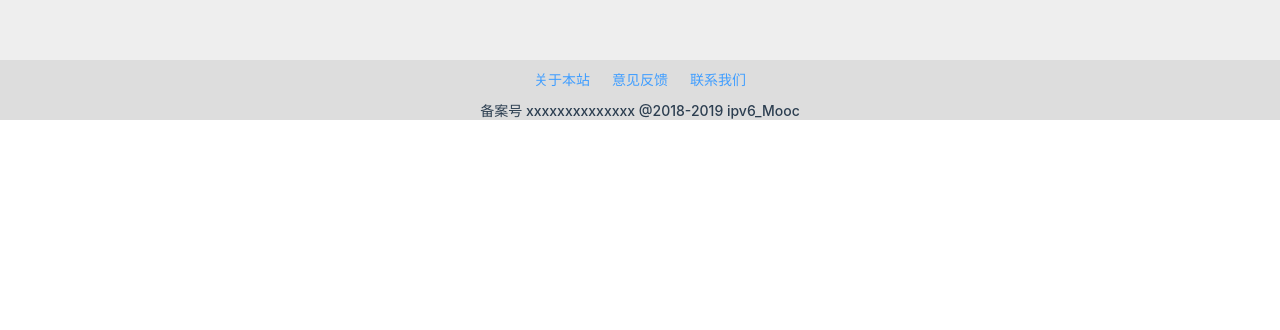
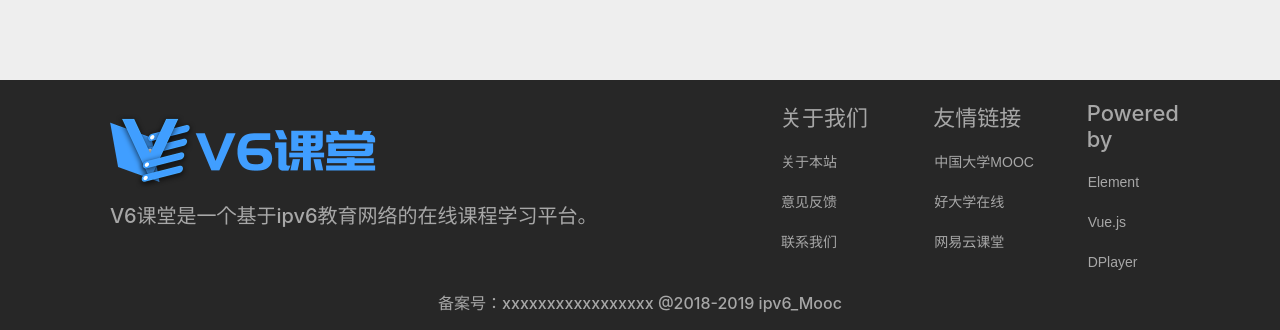
Before and after one commit to HIT-Go-Forward/ipv6_mooc_web, a Vue app: page / in a window 1280 px wide. Shown: the part 944-1274 px from the top of the page. Before the commit the page ends 1064 px from the top, so only its background shows below. Built offline with nearby package versions, Linux system fonts and the light colour scheme; no server answers; what mavon-editor would draw is missing.

Commit message:
finish footer

```diff
--- a/src/components/Homepage/Footer.vue
+++ b/src/components/Homepage/Footer.vue
@@ -1,12 +1,53 @@
 <template>
     <el-col class="footer"  :span="24">
-        <el-row class="" type="flex" justify="center">
-                <el-button type="text">关于本站</el-button>
-                <el-button type="text">意见反馈</el-button>
-                <el-button type="text">联系我们</el-button>
+        <el-row class="link" type="flex" justify="center">
+            <el-col class="info" :span="12">
+                <el-row>
+                    <img class="logo" src="../../assets/image/logo.png" alt="">
+                </el-row>
+                <div class="introduction">
+                    V6课堂是一个基于ipv6教育网络的在线课程学习平台。
+                </div>
+            </el-col>
+            <el-col class="about" :span="2">
+                <el-row class="title">关于我们</el-row>
+                <el-row>
+                    <el-button class="link-button" type="text">关于本站</el-button>
+                </el-row>
+                <el-row>
+                    <el-button class="link-button" type="text">意见反馈</el-button>
+                </el-row>
+                <el-row>
+                    <el-button class="link-button" type="text">联系我们</el-button>
+                </el-row>
+            </el-col>
+            <el-col class='blogroll' :span="2">
+                <el-row class="title">友情链接</el-row>
+                <el-row>
+                    <el-button class="link-button" type="text" onclick="window.open('https://www.icourse163.org', '_blank')">中国大学MOOC</el-button>
+                </el-row>
+                <el-row>
+                    <el-button class="link-button" type="text" onclick="window.open('https://www.cnmooc.org', '_blank')">好大学在线</el-button>
+                </el-row>
+                <el-row>
+                    <el-button class="link-button" type="text" onclick="window.open('https://study.163.com', '_blank')">网易云课堂</el-button>
+                </el-row>
+            </el-col>
+            <el-col class="power" :span="2">
+                <el-row class="title">Powered by</el-row>
+                <el-row>
+                    <el-button class="link-button" type="text" onclick="window.open('https://element.eleme.cn', '_blank')">Element</el-button>
+                </el-row>
+                <el-row>
+                    <el-button class="link-button" type="text" onclick="window.open('https://vuefe.cn', '_blank')">Vue.js</el-button>
+                </el-row>
+                <el-row>
+                    <el-button class="link-button" type="text" onclick="window.open('http://dplayer.js.org', '_blank')">DPlayer</el-button>
+                </el-row>
+            </el-col>
         </el-row>
-        <div>
-            <span class="footer-right">备案号 xxxxxxxxxxxxxx    @2018-2019  ipv6_Mooc</span>
+        <div class="record">
+            <span class="footer-right">备案号：xxxxxxxxxxxxxxxxx @2018-2019  ipv6_Mooc</span>
         </div>
     </el-col>
 </template>
@@ -19,10 +60,47 @@
 
 <style scoped>
     .footer{
-        background-color: #ddd;
+        background-color: #272727;
+        height: 250px;
+        padding: 20px;
+        margin-top: 20px;
+    }
+    .logo{
+        float: left;
+        height: 100px;
+    }
+    .link-button{
+        color: #a7a7a7;
+    }
+    .link-button :hover{
+        color: cyan;
+    }
+    .about, .blogroll, .power{
+        margin: 0 0 0 50px;
+        text-align: left;
+        color: #a7a7a7;
+    }
+    .title{
+        font-size: 22px;
+        margin: 0 0 10px 10px;
+        font-weight: 500;
+    }
+    .record{
+        margin-top: 10px;
+    }
+    .introduction{
+        color: #a7a7a7;
+        font-size: 20px;
+        font-weight: 500;
+        margin: 0 0 0 10px;
+        text-align: left;
+    }
+    .link{
+        height: 180px;
     }
     .footer-right{
-        font-size: 14px;
+        color: #a7a7a7;
+        font-size: 16px;
         font-weight: 500;
     }
     .el-row > .el-button{
--- a/src/components/Homepage/courseByCategory.vue
+++ b/src/components/Homepage/courseByCategory.vue
@@ -7,13 +7,14 @@
             <el-tab-pane v-for="category in categoryList" :key="category.id" :label="category.name" :name="category.name">
                 <course-item  v-for="courseItem in courseItemList" :key="courseItem.id" :courseItem="courseItem"/>
             </el-tab-pane>
-            <el-tab-pane label="查看全部 >>" :key="-1" name="click-for-more"> </el-tab-pane>
+            <el-tab-pane label="查看全部 >>" :key="-1" :type="type.id" name="click-for-more"> </el-tab-pane>
         </el-tabs>
     </el-col>
 </template>
 
 <script>
     import axios from "axios"
+    import router from '../../router'
     export default {
         name: "course-by-category",
         components:{
@@ -53,7 +54,7 @@
             },
             handleClick(tab){
                 if(tab.$vnode.data.key===-1){
-                    //TODO 跳转分类界面
+                    router.push({path: `/course/classify/${tab.$vnode.data.attrs.type}`});
                 }else{
                     this.getCourseList(tab.$vnode.data.key);
                 }
--- a/src/router.js
+++ b/src/router.js
@@ -11,6 +11,11 @@ export default new Router({
           path: '/',
           name: 'Homepage',
           component: () => import('./views/CourseSystem/Homepage'),
+      },
+      {
+          path: '/course/classify/:type',
+          name: 'courseClassify',
+          component: () => import('./views/CourseSystem/CourseClassify'),
       },
       {
           path: '/user/Homepage',
--- /dev/null
+++ b/src/views/CourseSystem/CourseClassify.vue
@@ -0,0 +1,72 @@
+<template>
+    <div class="course-classify">
+        <el-breadcrumb separator-class="el-icon-arrow-right" class="breadcrunmb">
+            <el-breadcrumb-item :to="{ path: '/' }">首页</el-breadcrumb-item>
+            <el-breadcrumb-item>课程分类</el-breadcrumb-item>
+            <el-breadcrumb-item>{{categoryList[categoryId-1].name}}</el-breadcrumb-item>
+        </el-breadcrumb>
+        <el-row justify="center">
+            <el-col :span="21" class="main-class">
+                <el-tabs v-model="activeName" @tab-click="handleClick">
+                    <el-tab-pane v-for="category in categoryList" :key="category.id" :label="category.name" :name="category.name">
+                    </el-tab-pane>
+                </el-tabs>
+                <!--<el-row class="categoryList">-->
+                    <!--<el-button :data-id="category.id" @click="clickCategory"  class="category" :type="category.id == categoryId?'success':'text'" v-for="category in categoryList" :key="category.id">-->
+                        <!--{{category.name}}-->
+                    <!--</el-button>-->
+                <!--</el-row>-->
+            </el-col>
+        </el-row>
+    </div>
+</template>
+
+<script>
+    import { mapState } from 'vuex'
+    import axios from '../../axiosIntercepter'
+    export default {
+        name: "course-classify",
+        data() {
+            return{
+                categoryId : this.$route.params.type,
+                activeName: null
+            }
+        },
+        computed: {
+            ...mapState({
+                categoryList : state => state.categoryList,
+                tagList : state => state.tagList,
+            })
+        },
+        mounted(){
+            this.activeName = categoryList[this.$route.params.type].name
+        },
+        methods:{
+            clickCategory: function(event){
+                this.categoryId = event.currentTarget.dataset.id
+            },
+            handleClick: function () {
+
+            }
+        }
+
+    }
+</script>
+
+<style scoped>
+    .category{
+        font-size: 24px;
+        margin-right: 20px;
+    }
+    .breadcrunmb{
+        margin: 0 0 20px 30px;
+    }
+    .categoryList{
+        margin-left: 30px;
+        text-align: left;
+        height: 200px;
+        padding: 20px 30px;
+        background-color: #ccc;
+    }
+
+</style>
```
